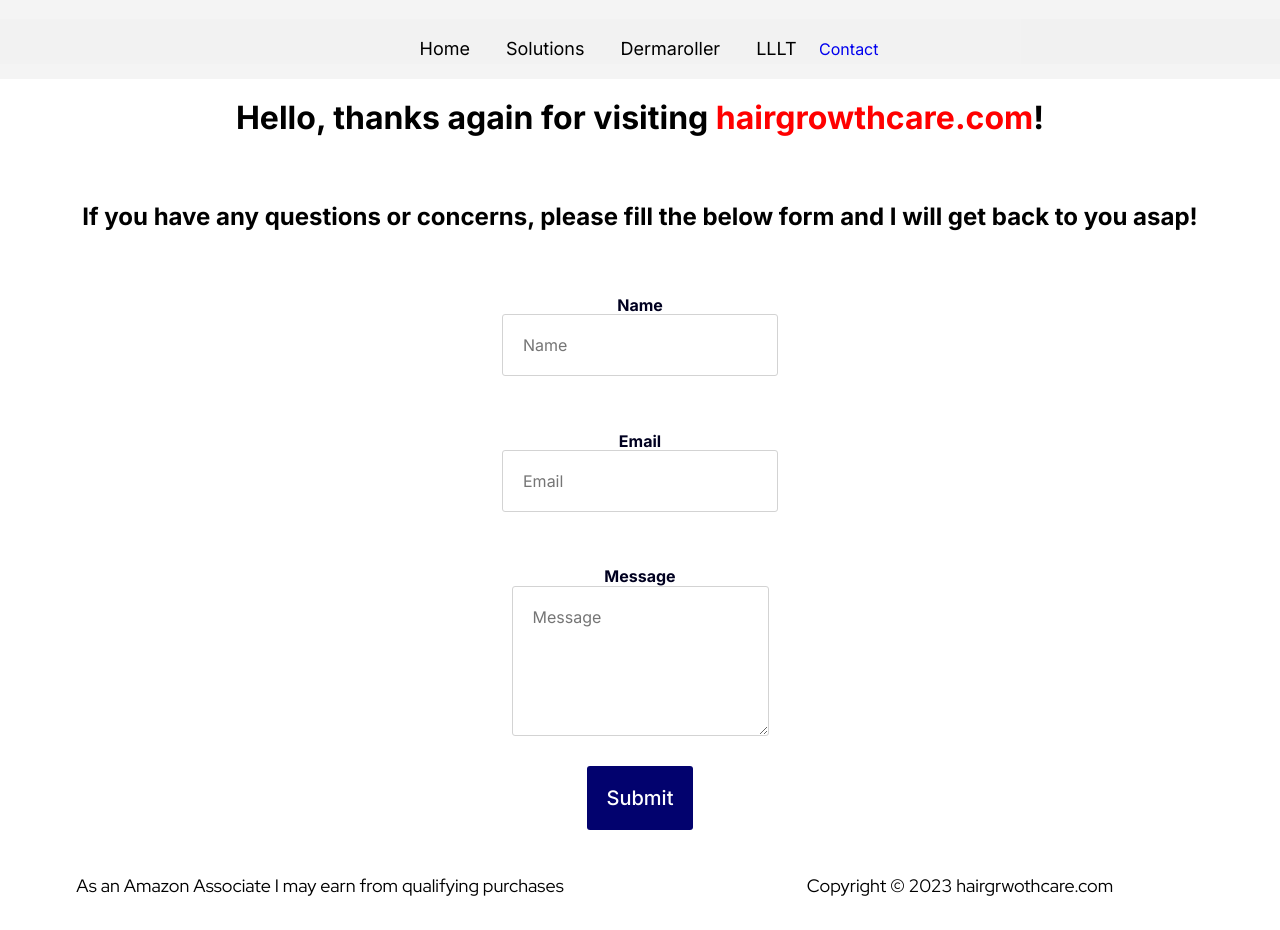
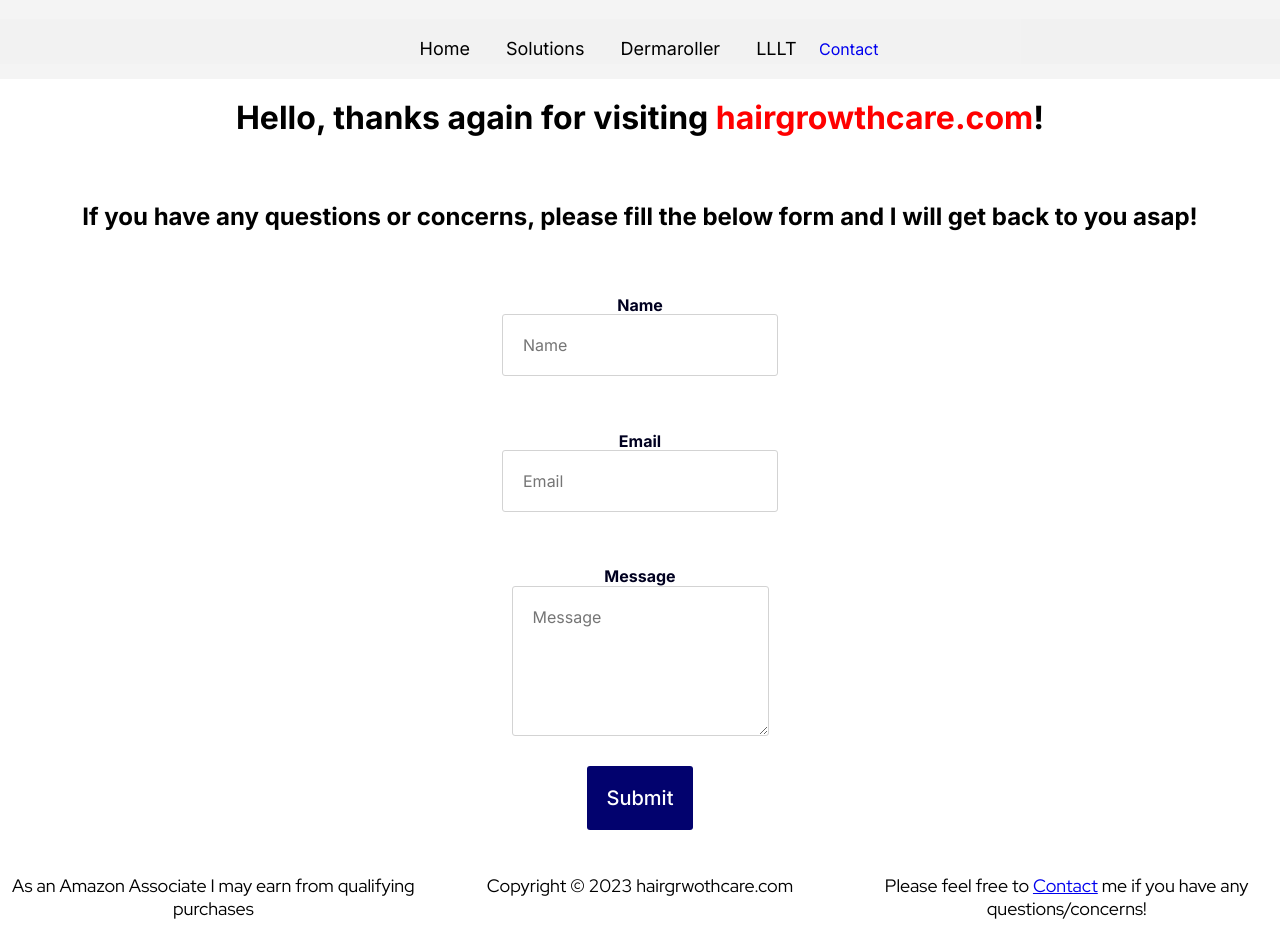
Before and after one commit to tsarg88/hairgrowthcare, a React (Create React App) app in the folder hairgrowthcare/: page /contact in a window 1280 px wide. Before the commit the page ends 907 px from the top, so only its background shows below. Built offline with nearby package versions, Linux system fonts and the light colour scheme; a web font is replaced by a local one.

Commit message:
contact page with nav

```diff
--- a/hairgrowthcare/src/Footer/Footer.css
+++ b/hairgrowthcare/src/Footer/Footer.css
@@ -2,3 +2,7 @@ footer {
   display: flex;
   text-align: center;
 }
+/* #contactMe {
+  display: block;
+  margin-left: 20px;
+} */
--- a/hairgrowthcare/src/Footer/Footer.js
+++ b/hairgrowthcare/src/Footer/Footer.js
@@ -1,10 +1,18 @@
 import React from "react";
 import "./Footer.css";
+import { Route, Routes, Link } from "react-router-dom";
 
 export const Footer = () => (
   <footer>
     <p>As an Amazon Associate I may earn from qualifying purchases</p>
     <p>Copyright &copy; {new Date().getFullYear()} hairgrwothcare.com</p>
+    <p id="contactMe">
+      Please feel free to{" "}
+      <Link to="/contact" target="_blank">
+        <a> Contact</a>
+      </Link>{" "}
+      me if you have any questions/concerns!
+    </p>
   </footer>
 );
 
```
